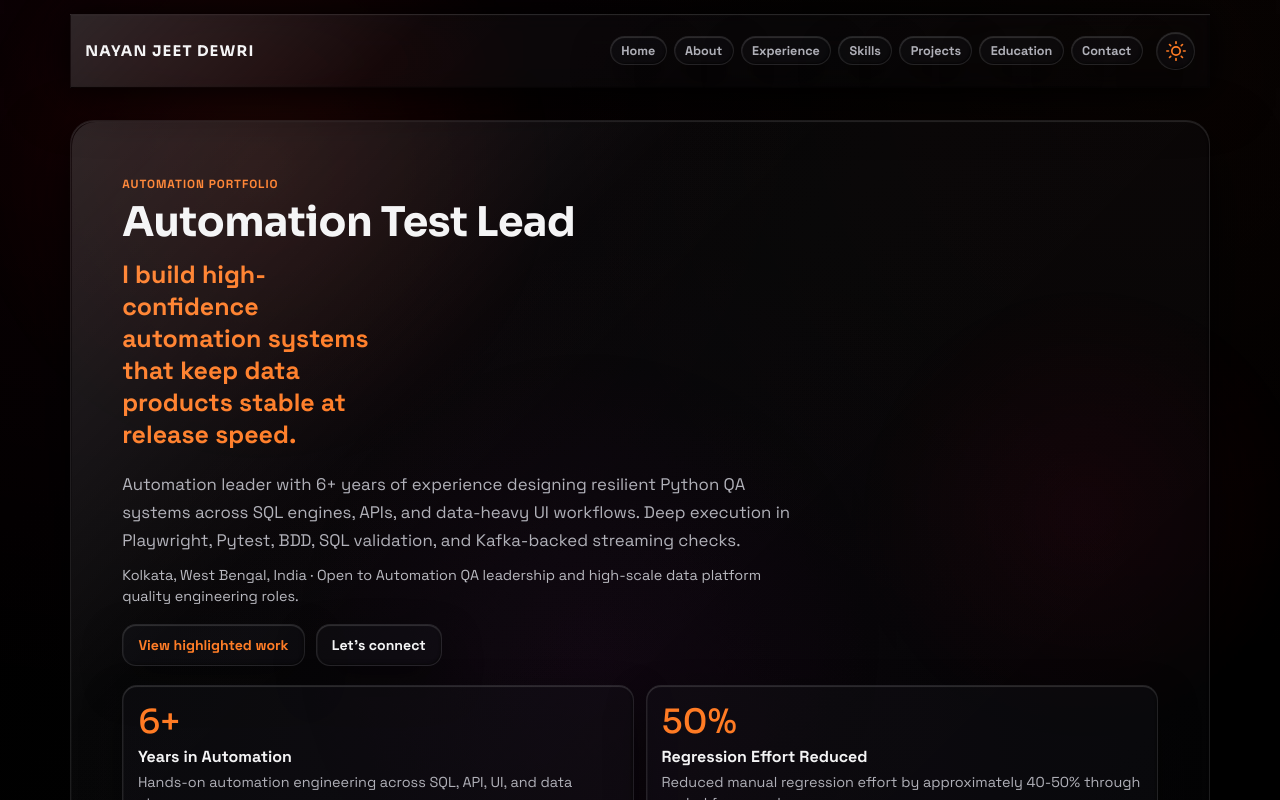
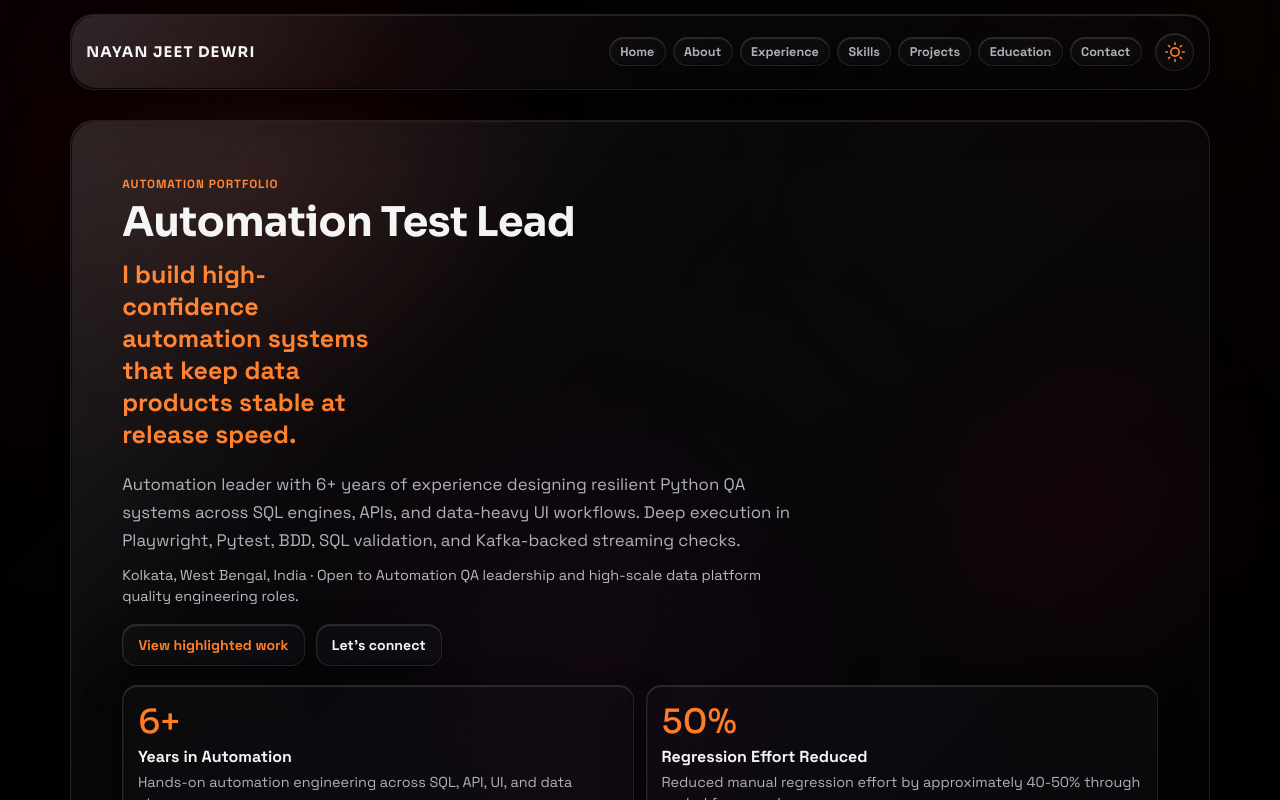
Before and after one commit to dewri21/portfolio, a React (Vite) app: page / in a window 1280 px wide. Shown: the top 800 px of the page. Built offline with nearby package versions, Linux system fonts and the light colour scheme.

Commit message:
fix: restore header rounded corners and glass border

```diff
--- a/src/styles.css
+++ b/src/styles.css
@@ -204,6 +204,9 @@ html.transition-active .orb {
   to be handled in the main layout section.
 */
 .top-bar {
+  overflow: hidden;
+  border-radius: 24px;
+  border: 1px solid var(--glass-border);
   background: color-mix(in oklab, var(--glass) 85%, var(--bg) 15%);
   backdrop-filter: blur(10px) saturate(130%);
   -webkit-backdrop-filter: blur(10px) saturate(130%);
```
